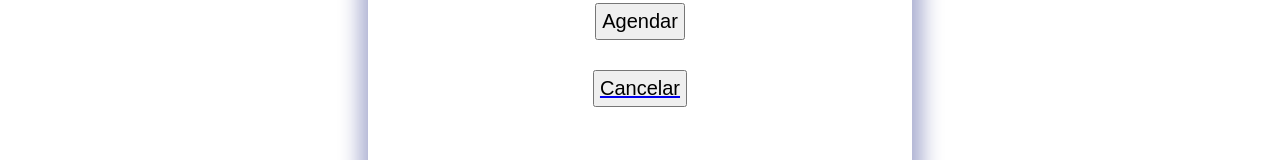
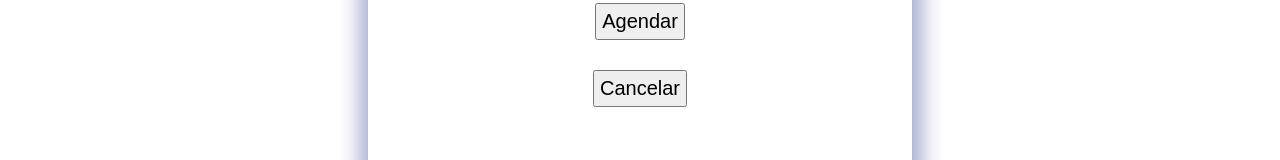
Before and after one commit to ConCerNet/ConCerNet, a React (Create React App) app in the folder concernet/: page /Espacios/1 in a window 1280 px wide. Shown: the part 420-580 px from the top of the page. Built offline with nearby package versions, Linux system fonts and the light colour scheme.

Commit message:
actualuzacion boton cancelar

```diff
--- a/concernet/src/Pages/Agendamiento.jsx
+++ b/concernet/src/Pages/Agendamiento.jsx
@@ -31,7 +31,7 @@ const Agendamiento = () => {
             <input type="time" id="hora" name="hora" required/>
 
             <button type="submit">Agendar</button>
-            <Link to="/Espacios"><button id="cancelar">Cancelar</button></Link>
+            <Link to="/Espacios" className="botonCancelar"><button id="cancelar">Cancelar</button></Link>
         </form>
       </div>
       <Footer/>
--- a/concernet/src/Styles/Agendamiento.css
+++ b/concernet/src/Styles/Agendamiento.css
@@ -45,3 +45,7 @@
     cursor: pointer;
     font-size: 20px;
 }
+
+.botonCancelar{
+    text-decoration: none;
+}
```
